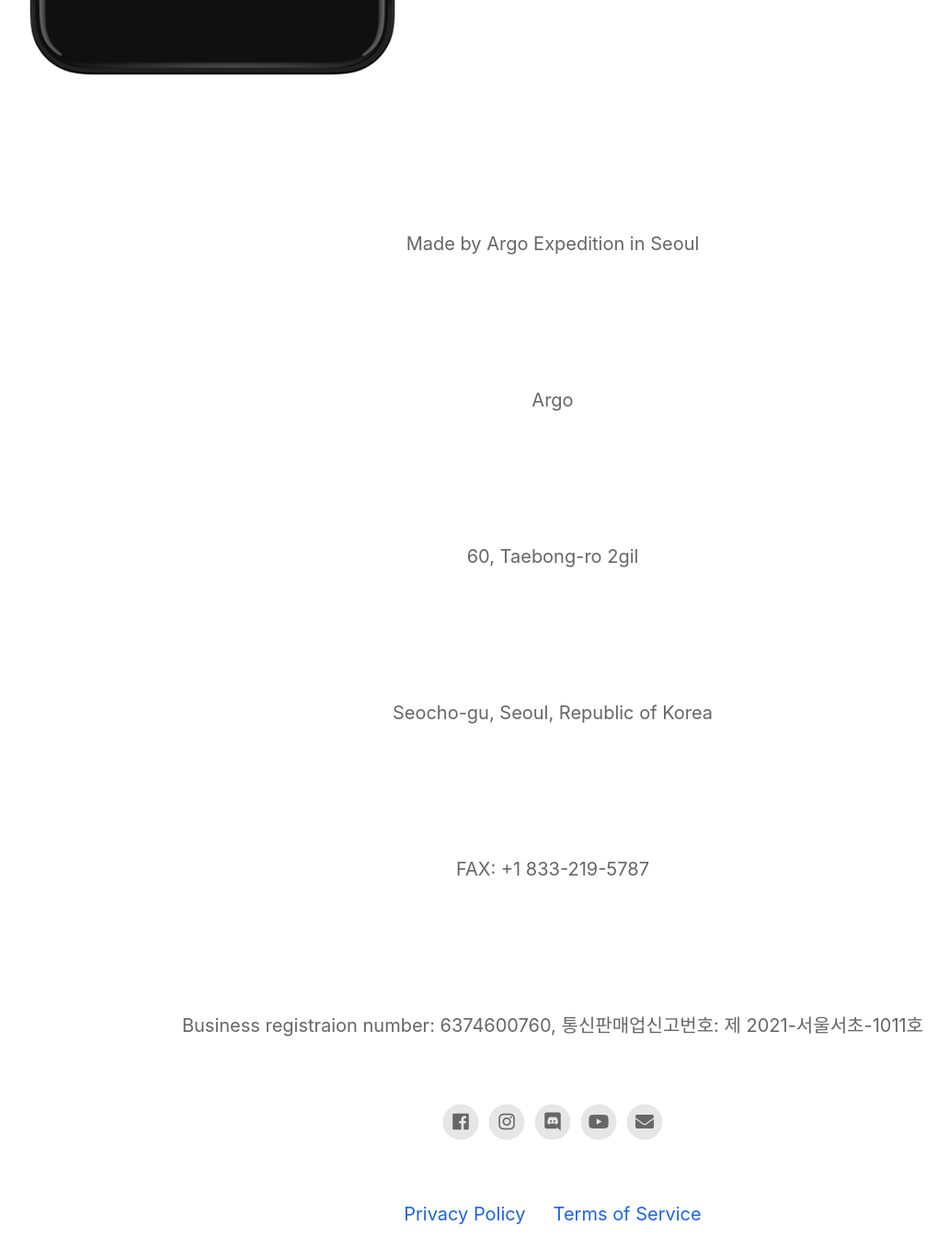
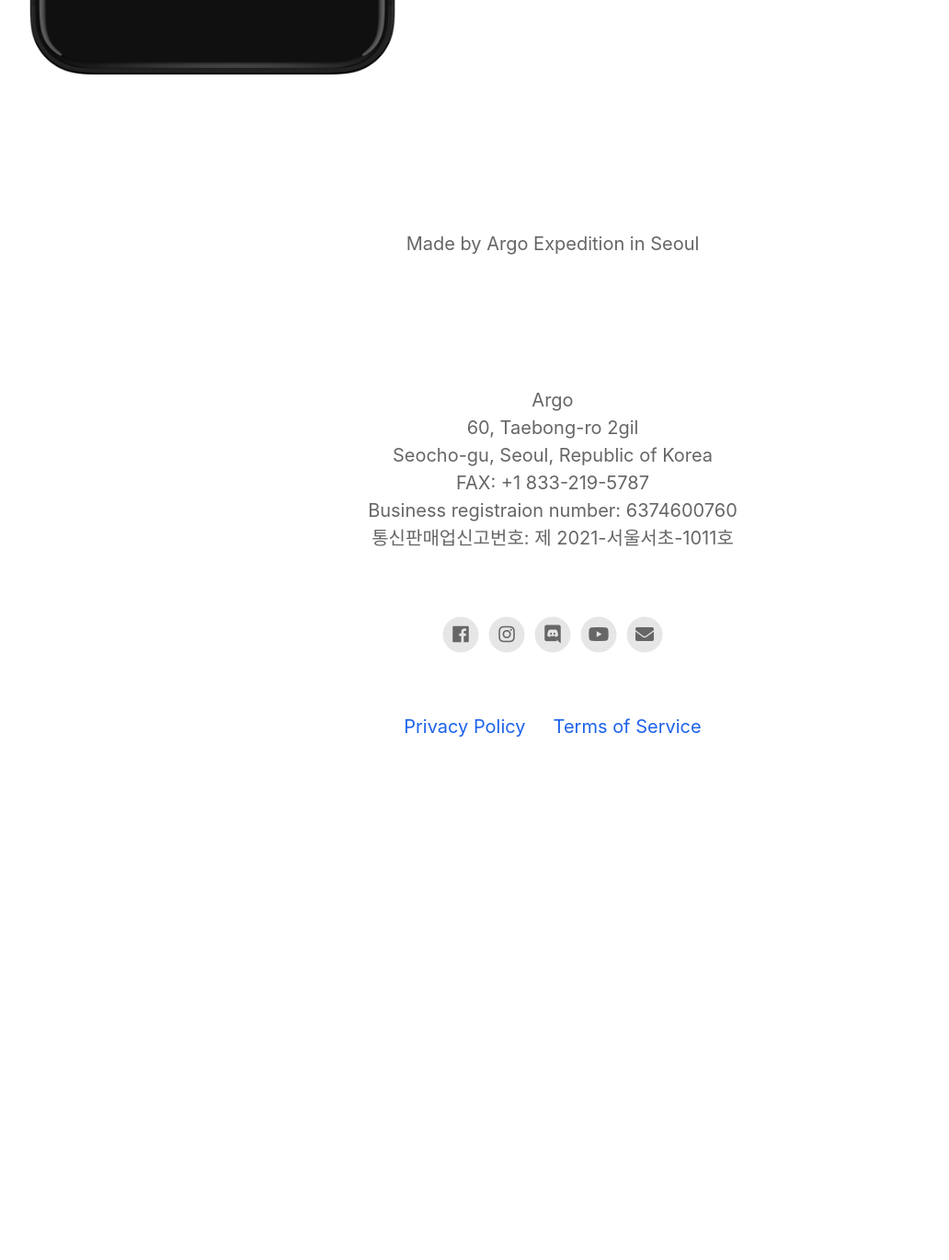
Before and after one commit to ArgoExped/Frozen-Arts, a Jekyll site: the page built from index.html, in a window 1280 px wide and 1400 px high, scrolled down 904 px. Shown: the top 1370 px of the window at 92% size, without its empty margins (39-1071 px from the left). Built offline with Jekyll 4.4.1, drawn with Linux system fonts in a browser that asks for light colours; nearby versions of some CDN libraries; after the commit the page ends 1774 px from its top, so only the background shows below that.

Commit message:
footer updtaed

```diff
--- a/_includes/footer.html
+++ b/_includes/footer.html
@@ -1,11 +1,13 @@
 <footer>
 	{% if site.your_name %}
 	<p class="footerText">Made by {% if site.your_link %}<a href="{{ site.your_link }}">{% endif %}{{ site.your_name }}{% if site.your_link %}</a>{% endif %}{% if site.your_city %} in {{ site.your_city }}{% endif %}</p>
-	<p class="footerText">Argo</p>
-	<p class="footerText">60, Taebong-ro 2gil</p>
-	<p class="footerText">Seocho-gu, Seoul, Republic of Korea</p>
-	<p class="footerText">FAX: +1 833-219-5787</p>
-	<p class="footerText">Business registraion number: 6374600760, 통신판매업신고번호: 제 2021-서울서초-1011호</p>
+	<p class="footerText">Argo<br>
+		60, Taebong-ro 2gil<br>
+		Seocho-gu, Seoul, Republic of Korea<br>
+		FAX: +1 833-219-5787<br>
+		Business registraion number: 6374600760<br>
+		통신판매업신고번호: 제 2021-서울서초-1011호<br>
+	</p>
 	{% endif %}
 	<div class="footerIcons">
 
```
